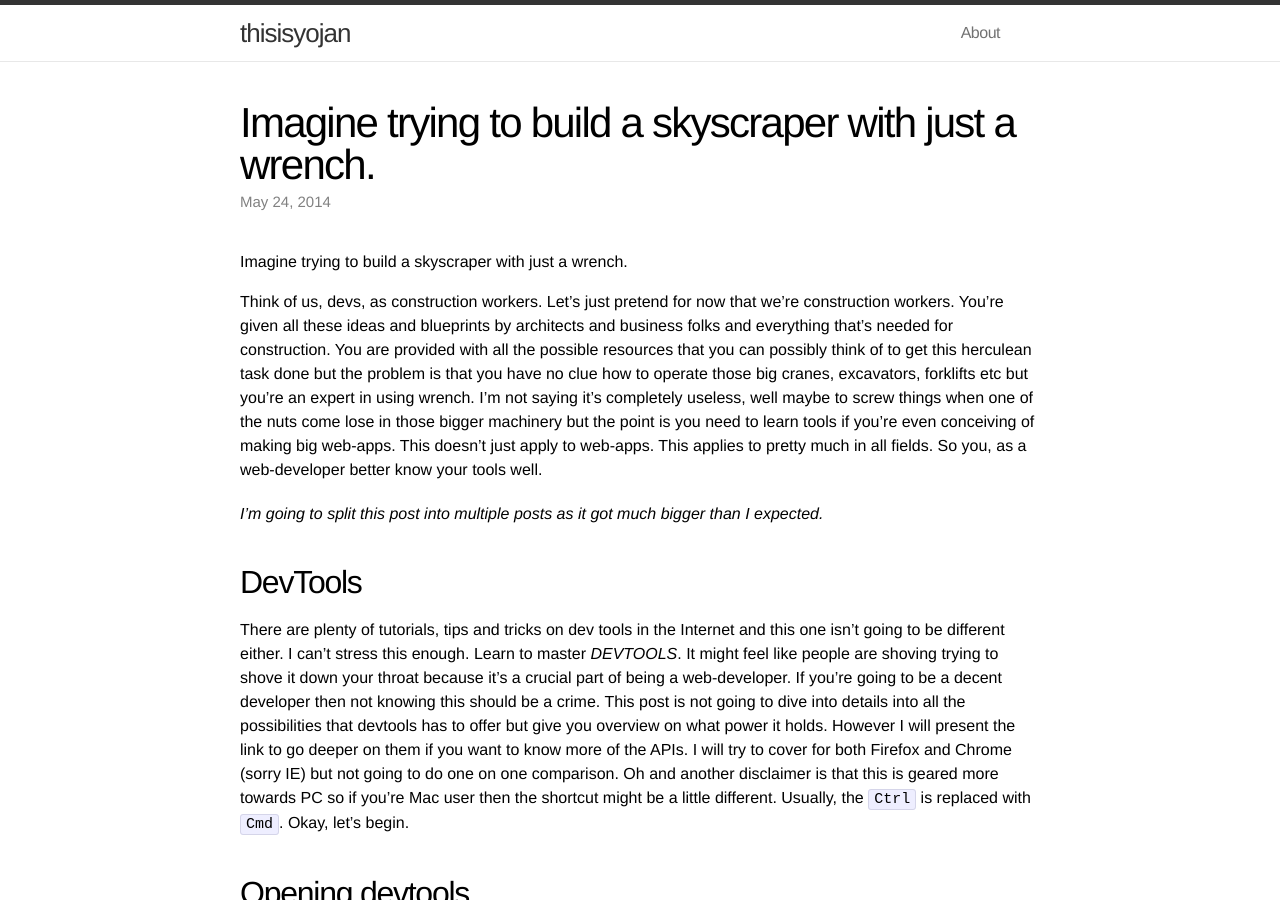
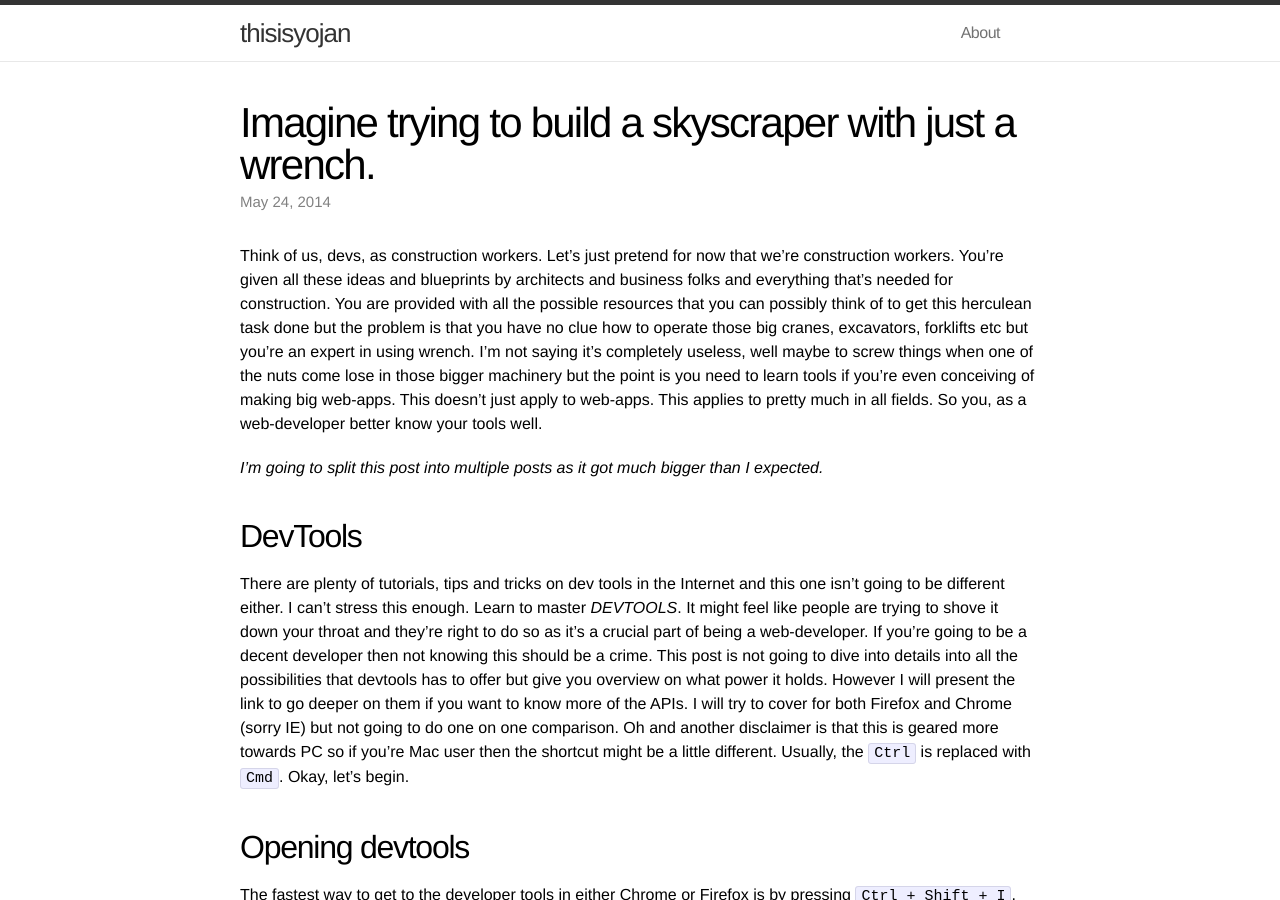
Before and after one commit to shri3k/jekyll-content, a Jekyll site: the page built from _posts/2014-05-19-imagine-trying-to-build-a-skyscrapper-with-just-a-hammer.md, in a window 1280 px wide and 900 px high. Built offline with Jekyll 4.4.1, drawn with Linux system fonts in a browser that asks for light colours.

Commit message:
Update 2014-05-19-imagine-trying-to-build-a-skyscrapper-with-just-a-hammer.md
Fixed typo.

```diff
--- a/_posts/2014-05-19-imagine-trying-to-build-a-skyscrapper-with-just-a-hammer.md
+++ b/_posts/2014-05-19-imagine-trying-to-build-a-skyscrapper-with-just-a-hammer.md
@@ -4,14 +4,13 @@ title:  "Imagine trying to build a skyscraper with just a wrench."
 date:   2014-05-24 01:34:19
 categories: casual devtools
 ---
-#Imagine trying to build a skyscraper with just a wrench.
 
 Think of us, devs, as construction workers. Let's just pretend for now that we're construction workers. You're given all these ideas and blueprints by architects and business folks and everything that's needed for construction. You are provided with all the possible resources that you can possibly think of to get this herculean task done but the problem is that you have no clue how to operate those big cranes, excavators, forklifts etc but you're an expert in using wrench. I'm not saying it's completely useless, well maybe to screw things when one of the nuts come lose in those bigger machinery but the point is you need to learn tools if you're even conceiving of making big web-apps. This doesn't just apply to web-apps. This applies to pretty much in all fields. So you, as a web-developer better know your tools well.
 
 _I'm going to split this post into multiple posts as it got much bigger than I expected._
 
 ##DevTools
-There are plenty of tutorials, tips and tricks on dev tools in the Internet and this one isn't going to be different either. I can't stress this enough. Learn to master *DEVTOOLS*. It might feel like people are shoving trying to shove it down your throat because it's a crucial part of being a web-developer. If you're going to be a decent developer then not knowing this should be a crime. This post is not going to dive into details into all the possibilities that devtools has to offer but give you overview on what power it holds. However I will present the link to go deeper on them if you want to know more of the APIs. I will try to cover for both Firefox and Chrome (sorry IE) but not going to do one on one comparison. Oh and another disclaimer is that this is geared more towards PC so if you're Mac user then the shortcut might be a little different. Usually, the `Ctrl` is replaced with `Cmd`. Okay, let's begin.
+There are plenty of tutorials, tips and tricks on dev tools in the Internet and this one isn't going to be different either. I can't stress this enough. Learn to master *DEVTOOLS*. It might feel like people are trying to shove it down your throat and they're right to do so as it's a crucial part of being a web-developer. If you're going to be a decent developer then not knowing this should be a crime. This post is not going to dive into details into all the possibilities that devtools has to offer but give you overview on what power it holds. However I will present the link to go deeper on them if you want to know more of the APIs. I will try to cover for both Firefox and Chrome (sorry IE) but not going to do one on one comparison. Oh and another disclaimer is that this is geared more towards PC so if you're Mac user then the shortcut might be a little different. Usually, the `Ctrl` is replaced with `Cmd`. Okay, let's begin.
 
 ##Opening devtools
 The fastest way to get to the developer tools in either Chrome or Firefox is by pressing `Ctrl + Shift + I`. Others might prefer `F12` but I usually go for the former since `F12` is much farther than those three keys. You can also take the old route of right clicking and selecting `Inspect Element` which will open up your devtools with `Element panel` being active and focusing on the element that was pointed to by your mouse (assuming that the mouse click is on your browser). There are also other ways to open your devtools like going to the Settings -> Tools -> Developer Tools in Chrome or Tools -> Wev Developer -> Toggle Tools in Firefox.
```
